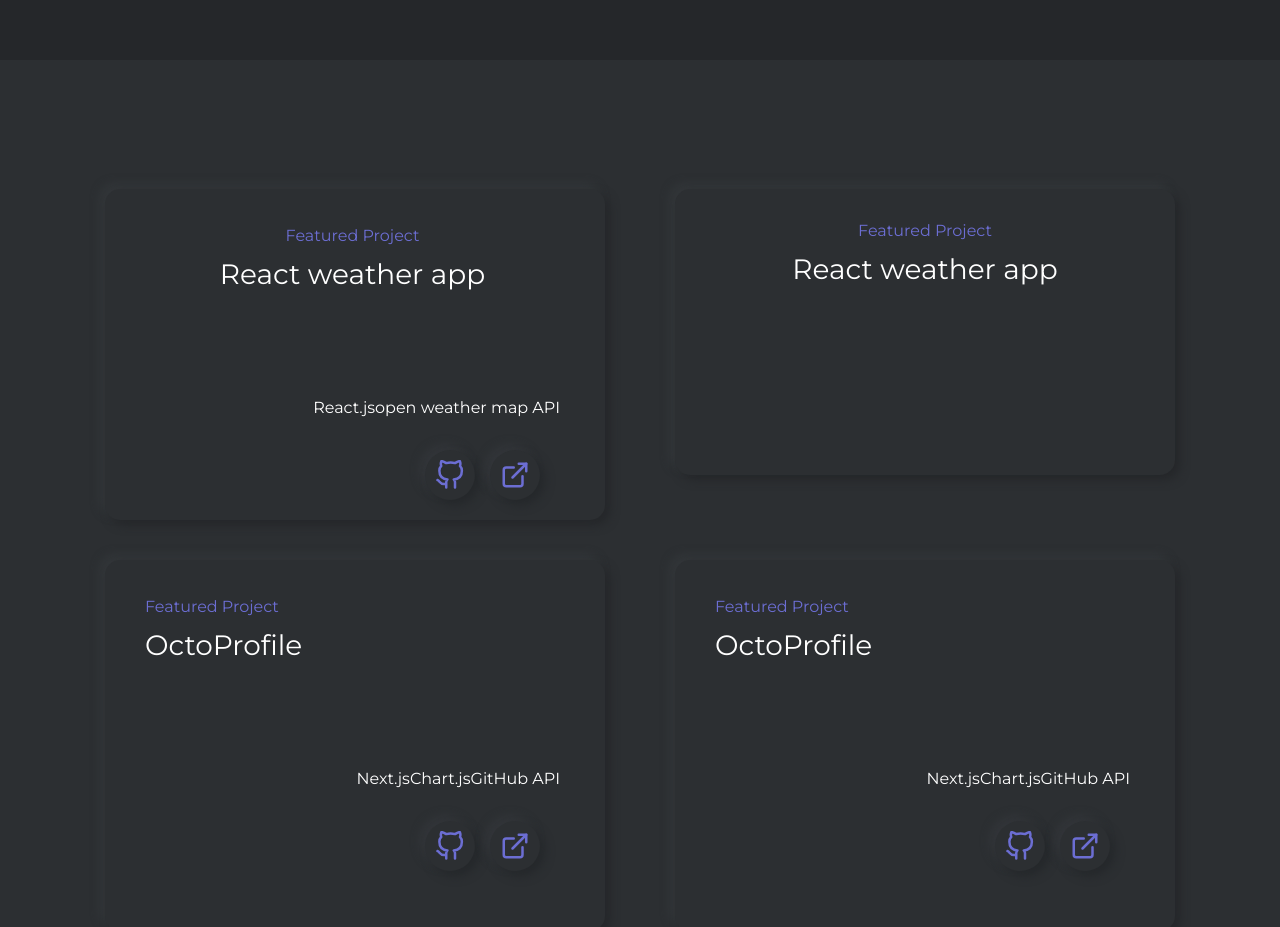
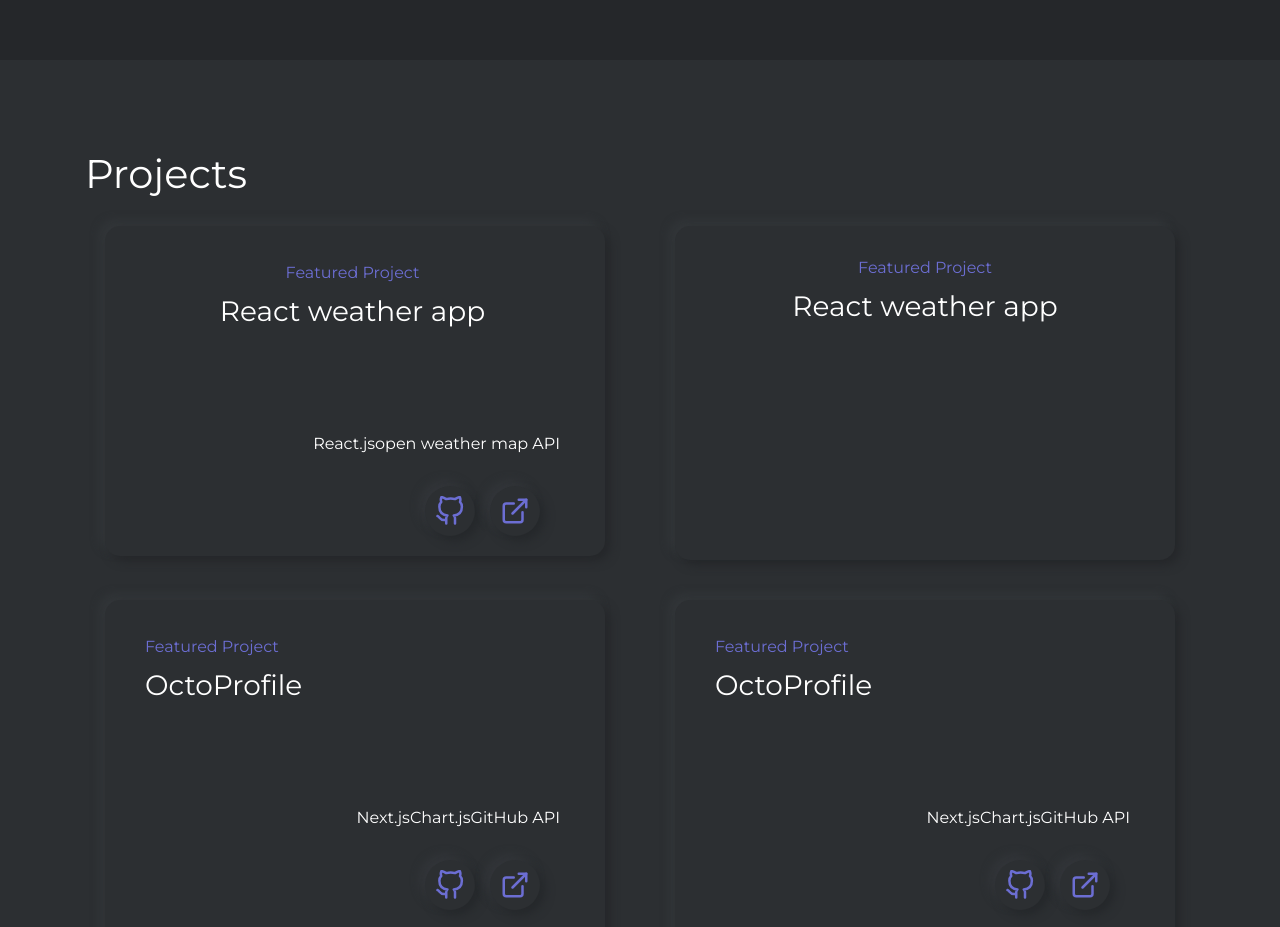
Before and after one commit to raz2222/portfolioV2, a React (Create React App) app: page / in a window 1280 px wide. Shown: the part 1300-2227 px from the top of the page. Built offline with nearby package versions, Linux system fonts and the light colour scheme; some icons are missing.

Commit message:
12th commit

```diff
--- a/src/Projects/Projects.css
+++ b/src/Projects/Projects.css
@@ -213,3 +213,7 @@ svg {
   height: fit-content;
   transform: rotateY(180deg);
 }
+
+.cardTech {
+  color: #6c6ed3;
+}
--- a/src/Projects/Projects.js
+++ b/src/Projects/Projects.js
@@ -5,6 +5,8 @@ function Projects(props) {
   return (
     <div className="projectsMain">
       <div className="container">
+        <h1>Projects</h1>
+
         <div className="row">
           <div className="col-sm-6">
             {" "}
@@ -84,9 +86,16 @@ function Projects(props) {
                   <h3 className="projectTitle">React weather app</h3>
                 </div>
                 <div className="flip-card-back">
-                  <h1>John Doe</h1>
-                  <p>Architect & Engineer</p>
-                  <p>We love that guy</p>
+                  <h1>React weather app</h1>
+                  <p>
+                    {" "}
+                    A simple react weather app using an api to fetch <br></br>
+                    the weather data, <br></br>and some weather visualizations
+                    shown if hot or cold.
+                  </p>
+                  <p className="cardTech">
+                    Technologies: React.js, open weather map API.
+                  </p>
                   <div className="projectLinks">
                     <div className="circle-sm-links">
                       <a
@@ -110,7 +119,7 @@ function Projects(props) {
                     </div>
                     <div className="circle-sm-links">
                       <a
-                        href="https://octoprofile.now.sh"
+                        href="https://react-weather-live-app.herokuapp.com/"
                         aria-label="External Link"
                         className="external"
                       >
```
Also changed, not shown: 1 other file (tests, documents, lock files or other folders).
